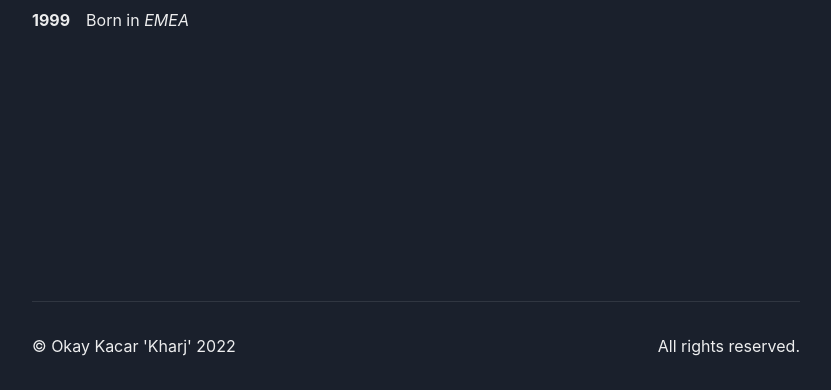
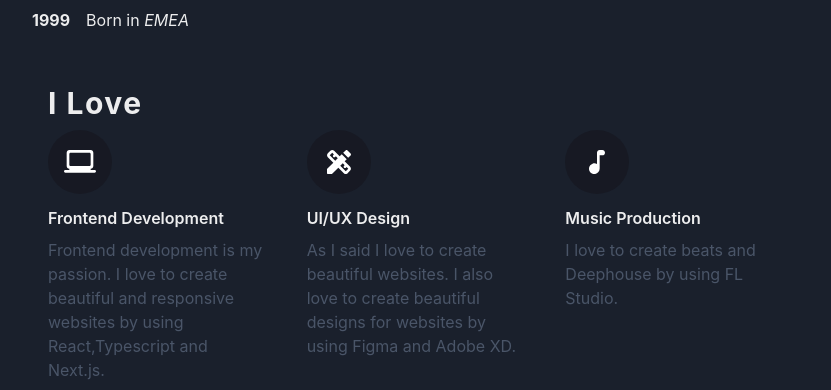
Before and after one commit to xokacar/KharjWebsiteProject, a Next.js app in the folder WebsiteFolder/kharj-website/: page / in a window 1280 px wide. Shown: the part 410-800 px from the top of the page, without its empty margins (224-1055 px from the left). Built offline with nearby package versions, Linux system fonts and the light colour scheme.

Commit message:
Feat:#kjWEB-10/ * I Love section added, * MUI Icons added * WhatAmI removed

```diff
--- a/WebsiteFolder/kharj-website/components/homepage-content/HomepageContent.tsx
+++ b/WebsiteFolder/kharj-website/components/homepage-content/HomepageContent.tsx
@@ -8,6 +8,7 @@ import React from 'react';
 import { AvatarImage } from '../avatar-image/Avatar-Image';
 import { Section } from '../layout/section';
 import { Bio }  from '../Bio/bio';
+import  {ILove} from '../i-love/ILove';
 
 
 export const HomepageContent = () => {
@@ -55,6 +56,7 @@ export const HomepageContent = () => {
 		</React.Fragment>
 		<React.Fragment>
 			<Bio />
+			<ILove />
 		</React.Fragment>
 		</Section>
 	);
--- /dev/null
+++ b/WebsiteFolder/kharj-website/components/i-love/ILove.tsx
@@ -0,0 +1,69 @@
+import React, { ReactElement } from 'react';
+import { Flex,Box, SimpleGrid, Stack, Text, useColorModeValue,Icon, Heading } from '@chakra-ui/react';
+import {  } from '@chakra-ui/react';
+import LaptopWindowsRoundedIcon from '@mui/icons-material/LaptopWindowsRounded';
+import DesignServicesRoundedIcon from '@mui/icons-material/DesignServicesRounded';
+import MusicNoteRoundedIcon from '@mui/icons-material/MusicNoteRounded';
+
+
+// TODO : Take feature props from a dif file
+interface FeatureProps {
+    title: string;
+    text: string;
+    icon?: ReactElement;
+  }
+
+  const Feature = ({ title, text, icon }: FeatureProps) => {
+    return (
+      <Stack>
+        <Flex
+          w={16}
+          h={16}
+          align={'center'}
+          justify={'center'}
+          color={'white'}
+          rounded={'full'}
+          bg={useColorModeValue('gray.400', 'gray.900')} //TODO bg kalkacak iconlara color atanacak
+          mb={1}>
+          {icon}
+        </Flex>
+        <Text fontWeight={600}>{title}</Text>
+        <Text color={'gray.600'}>{text}</Text>
+      </Stack>
+    );
+  };
+
+
+export const ILove = () => {
+
+    return (
+        <Box p={4}>
+                  <Heading as='h2' size='lg' lineHeight='1.8em' letterSpacing='wider'>
+            I Love
+            </Heading>
+        <SimpleGrid columns={{ base: 1, md: 3 }} spacing={10}>
+          <Feature
+            icon={<Icon as={LaptopWindowsRoundedIcon} w={8} h={8} /> }
+            title={'Frontend Development'}
+            text={
+              'Frontend development is my passion. I love to create beautiful and responsive websites by using React,Typescript and Next.js.'
+            }
+          />
+          <Feature
+            icon={<Icon as={DesignServicesRoundedIcon} w={8} h={8} />}
+            title={'UI/UX Design'}
+            text={
+              'As I said I love to create beautiful websites. I also love to create beautiful designs for websites by using Figma and Adobe XD.'
+            }
+          />
+          <Feature
+            icon={<Icon as={MusicNoteRoundedIcon} w={8} h={8} />}
+            title={'Music Production'}
+            text={
+              'I love to create beats and Deephouse by using FL Studio.'
+            }
+          />
+        </SimpleGrid>
+      </Box>
+    );
+  }
--- a/WebsiteFolder/kharj-website/package.json
+++ b/WebsiteFolder/kharj-website/package.json
@@ -12,8 +12,10 @@
   "dependencies": {
     "@chakra-ui/icons": "^2.0.8",
     "@chakra-ui/react": "^2.2.8",
-    "@emotion/react": "^11.10.0",
-    "@emotion/styled": "^11.10.0",
+    "@emotion/react": "^11.10.4",
+    "@emotion/styled": "^11.10.4",
+    "@mui/icons-material": "^5.10.3",
+    "@mui/material": "^5.10.3",
     "@typescript-eslint/eslint-plugin": "^5.33.1",
     "eslint-config-prettier": "^8.5.0",
     "eslint-plugin-prettier": "^4.2.1",
```
Also changed, not shown: WebsiteFolder/kharj-website/components/what-am-i-doing/WhatAmIDoing.tsx (deleted, +0 -19 lines), 2 other files (tests, documents, lock files or other folders).
